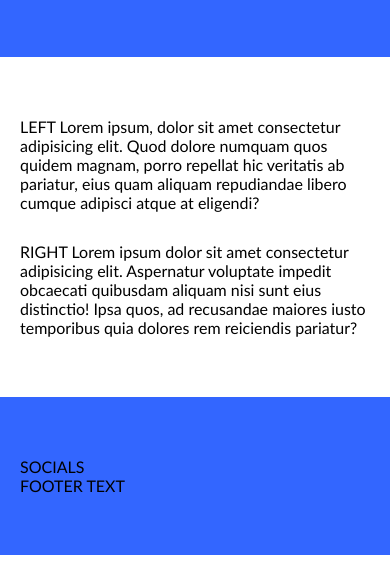
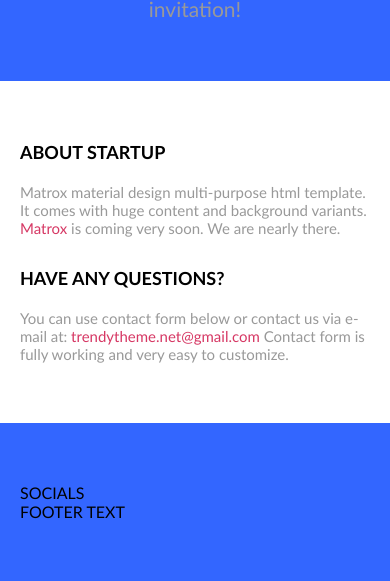
Before and after one commit to sgrazys/04-coming-soon, a website: page index.html in a window 390 px wide. Shown: the part 368-949 px from the top of the page. Before the commit the page ends 923 px from the top, so only its background shows below. Drawn offline with Linux system fonts and the light colour scheme.

Commit message:
content #11

```diff
--- a/css/base/base.css
+++ b/css/base/base.css
@@ -1,3 +1,9 @@
+:root {
+    --main-color: #4BA6EE;
+    --secondary-color: #D63864;
+    --font-color: #999999;
+}
+
 body,
 body *  {
     padding: 0;
--- a/css/base/layout.css
+++ b/css/base/layout.css
@@ -19,12 +19,14 @@
     margin-left: calc(50% - 300px) ;
 }
 
-.container > .row > .left-col {
-width: 50%;
-
+.container > .row > .column {
+    display: flex;
+    flex-direction: column;
+    gap: 20px;
+    width: 50%;
 }
 
-.container > .row > .right-col {
+.container > .row > .right {
     width: 40%;
 }
 
@@ -53,12 +55,9 @@ width: 50%;
         width: 100%;
         margin-left: 0;
     }
-    .container > .row > .left-col {
+
+    .container > .row > .column {
     width: 100%;
     }
 
-    .container > .row > .right-col {
-        width: 100%;
-    }
-
 }
--- a/css/pages/home.css
+++ b/css/pages/home.css
@@ -18,5 +18,40 @@
 
 .main-description {
     font-size: 21px;
-    color: lightgrey;
+    color: var(--font-color);
 }
+
+.section-title {
+    font-size: 21px;
+    text-transform: uppercase;
+}
+
+.section-description {
+    font-size: 16px;
+    color: var(--font-color);
+}
+
+.section-description > a {
+    text-decoration: none;
+    color: var(--secondary-color);
+}
+
+.section-description > a:hover {
+    text-decoration: underline;
+}
+
+@media (max-width: 900px) {
+    .section-title {
+        font-size: 18px;
+    }
+
+    .section-description {
+        font-size: 15px;
+    }
+}
+
+@media (max-width: 700px) {
+    .main-title {
+        font-size: 60px;
+    }
+}
--- a/index.html
+++ b/index.html
@@ -35,11 +35,13 @@
 
         <section class="container">
             <div class="row">
-                <div class="left-col">
-                    LEFT Lorem ipsum, dolor sit amet consectetur adipisicing elit. Quod dolore numquam quos quidem magnam, porro repellat hic veritatis ab pariatur, eius quam aliquam repudiandae libero cumque adipisci atque at eligendi?
+                <div class="column">
+                    <h2 class="section-title">About Startup</h2>
+                    <p class="section-description">Matrox material design multi-purpose html template. It comes with huge content and background variants. <a href="#">Matrox</a> is coming very soon. We are nearly there.</p>
                 </div>
-                <div class="right-col">
-                    RIGHT Lorem ipsum dolor sit amet consectetur adipisicing elit. Aspernatur voluptate impedit obcaecati quibusdam aliquam nisi sunt eius distinctio! Ipsa quos, ad recusandae maiores iusto temporibus quia dolores rem reiciendis pariatur?
+                <div class="column right">
+                    <h2 class="section-title">Have any questions?</h2>
+                    <p class="section-description">You can use contact form below or contact us via e-mail at: <a href="mailto:trendytheme.net@gmail.com">trendytheme.net@gmail.com</a> Contact form is fully working and very easy to customize.</p>
                 </div>
             </div>
 
```
